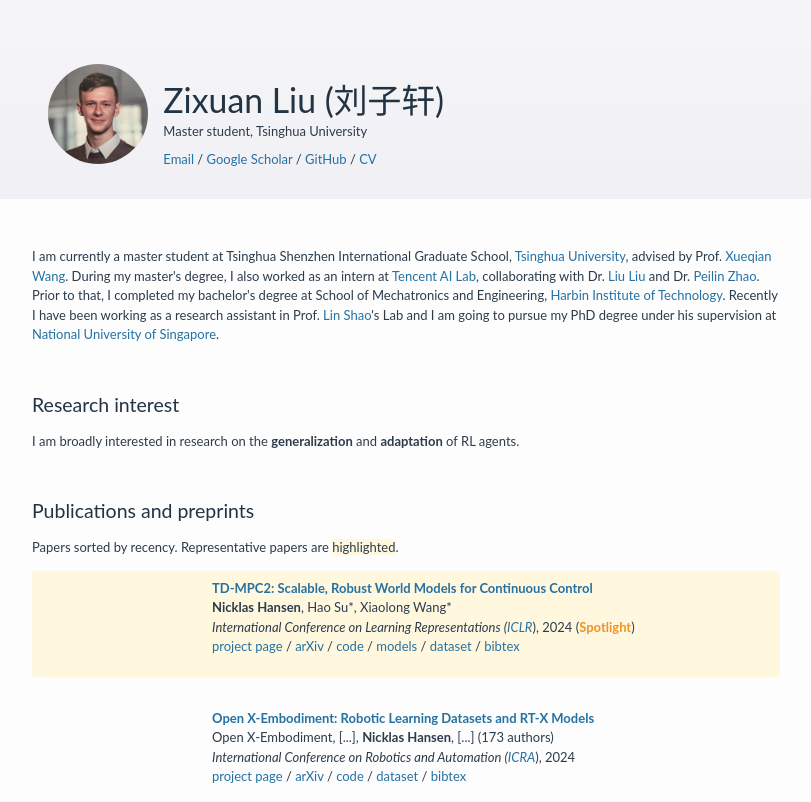
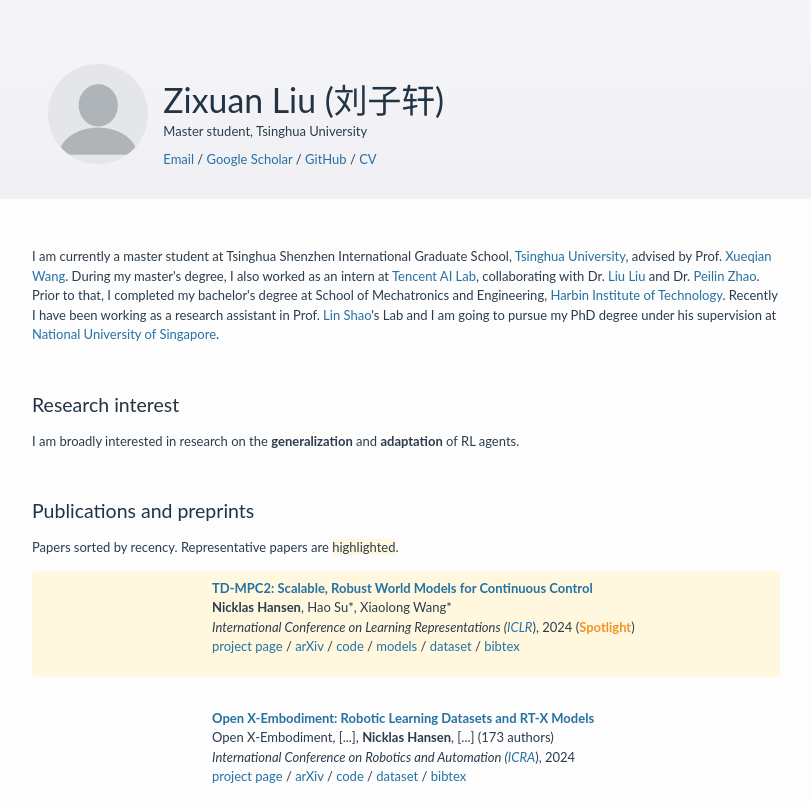
Before and after one commit to Panda-Shawn/Panda-Shawn-v1.0.github.io, a plain HTML site: page index.html in a window 1280 px wide. Shown: the top 802 px of the page, without its empty margins (234-1045 px from the left). Drawn offline with Linux system fonts and the light colour scheme.

Commit message:
Update style.css

```diff
--- a/style.css
+++ b/style.css
@@ -9,7 +9,7 @@ h1, h2, h3, h4, h5, a, p, span, body, div {font-weight: normal; font-family: 'La
 .header-profile-picture, .header-text {display: inline-block;}
 .header-name h1 {margin: 0;}
 .header-subtitle {margin-bottom: 12px;}
-.header-profile-picture {width: 100px; height: 100px; margin-right: 12px; border-radius: 50%; background-image: url(files/me.jpeg); background-position: center; background-size: contain;}
+.header-profile-picture {width: 100px; height: 100px; margin-right: 12px; border-radius: 50%; background-image: url(files/profile.png); background-position: center; background-size: contain;}
 .content {max-width: 748px; padding-left: 16px; padding-right: 16px; margin: auto; margin-top: 48px;}
 .hr {width: 100%; height: 1px; margin: 48px 0; background-color: #d6dbdf;}
 a {color: #2471a3; text-decoration: none;}
```
